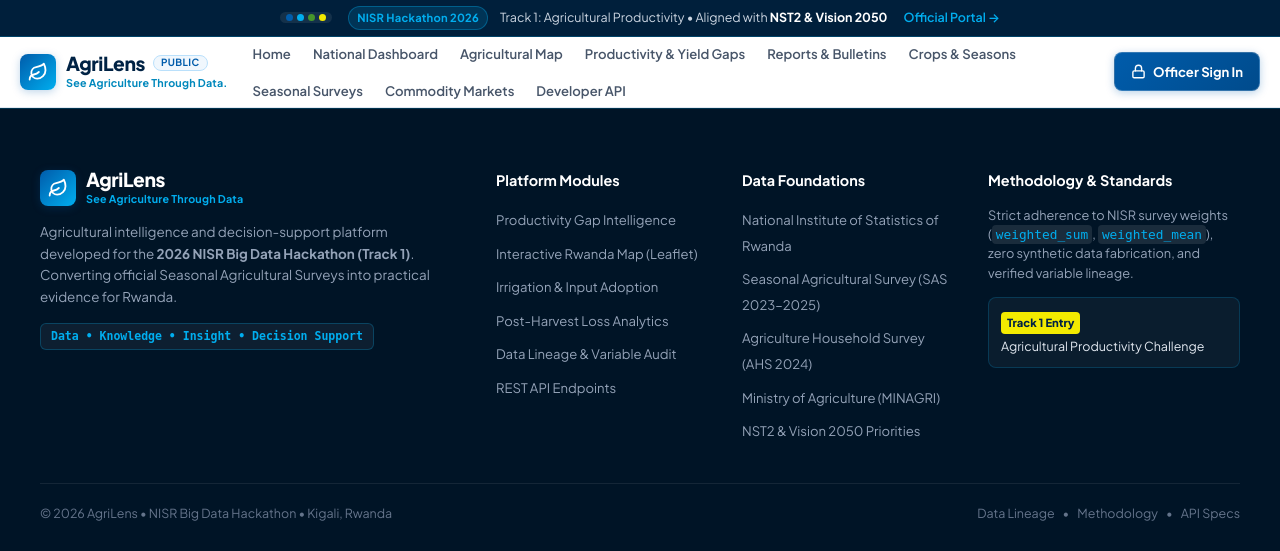
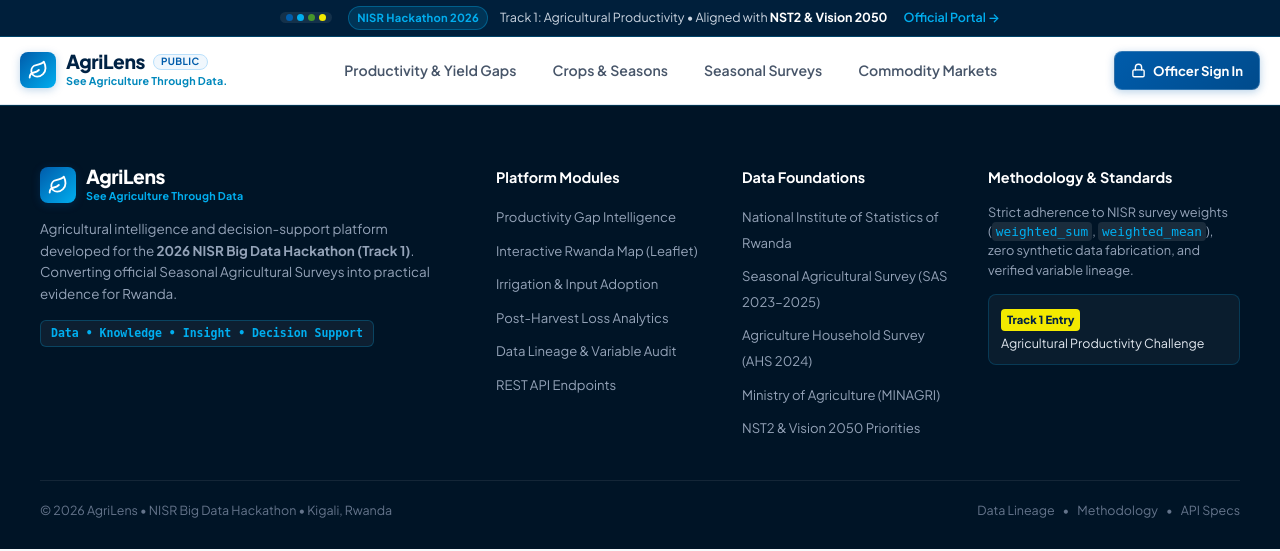
Before and after one commit to ndolijeandamascene/agrilens, a Django app: template templates/public_base.html in a window 1280 px wide. Shown: the top 551 px of the page. Run offline with Django 5.2, Linux system fonts and the light colour scheme; the template is opened without the code that fills it, so the values that code supplies are empty.

Commit message:
feat(public): streamline public navbar to 4 core links, use logo for home, and move map to hero section

```diff
--- a/static/css/public.css
+++ b/static/css/public.css
@@ -240,17 +240,17 @@
 .public-nav-menu {
     display: flex;
     align-items: center;
-    gap: 4px;
-    flex-wrap: wrap;
+    gap: 12px;
+    flex-wrap: nowrap;
 }
 
 .public-nav-link {
     color: var(--text-muted);
     text-decoration: none;
-    font-size: 0.82rem;
+    font-size: 0.88rem;
     font-weight: 600;
     white-space: nowrap;
-    padding: 6px 9px;
+    padding: 7px 12px;
     border-radius: 6px;
     transition: all 0.15s ease;
     position: relative;
@@ -428,6 +428,8 @@
 .hero-container {
     position: relative;
     z-index: 2;
+    max-width: 1360px;
+    margin: 0 auto;
 }
 
 .hero-badge-container {
--- a/templates/public_base.html
+++ b/templates/public_base.html
@@ -66,25 +66,12 @@
                 </svg>
             </button>
 
-            <!-- Recommended Public Navigation Menu -->
+            <!-- Streamlined Public Navigation Menu (Logo acts as Home) -->
             <nav class="public-nav-menu" id="public-nav-menu">
-                <a href="/" class="public-nav-link {% if request.path == '/' %}active{% endif %}">Home</a>
-                <a href="/dashboard/" class="public-nav-link {% if request.path == '/dashboard/' %}active{% endif %}">National Dashboard</a>
-                <a href="/geography/" class="public-nav-link {% if '/geography/' in request.path %}active{% endif %}">Agricultural Map</a>
                 <a href="/indicators/productivity/" class="public-nav-link {% if '/indicators/productivity/' in request.path %}active{% endif %}">Productivity &amp; Yield Gaps</a>
-                <a href="/dashboard/reports/national/" class="public-nav-link {% if '/reports/' in request.path %}active{% endif %}" title="Published reports only">
-                    Reports &amp; Bulletins
-                </a>
-                <a href="/agriculture/" class="public-nav-link {% if '/agriculture/' in request.path %}active{% endif %}" title="Public crop information">
-                    Crops &amp; Seasons
-                </a>
-                <a href="/surveys/" class="public-nav-link {% if '/surveys/' in request.path %}active{% endif %}" title="Published survey information">
-                    Seasonal Surveys
-                </a>
-                <a href="/markets/" class="public-nav-link {% if '/markets/' in request.path %}active{% endif %}" title="Published market data">
-                    Commodity Markets
-                </a>
-                <a href="/api/" class="public-nav-link {% if '/api/' in request.path %}active{% endif %}">Developer API</a>
+                <a href="/agriculture/" class="public-nav-link {% if '/agriculture/' in request.path %}active{% endif %}">Crops &amp; Seasons</a>
+                <a href="/surveys/" class="public-nav-link {% if '/surveys/' in request.path %}active{% endif %}">Seasonal Surveys</a>
+                <a href="/markets/" class="public-nav-link {% if '/markets/' in request.path %}active{% endif %}">Commodity Markets</a>
 
                 <!-- Mobile-only login button inside drawer -->
                 <div class="mobile-login-drawer-item">
```
Also changed, not shown: templates/home.html (+135 -148 lines), tests/test_apps/test_menu_config.py (+16 -5 lines).
